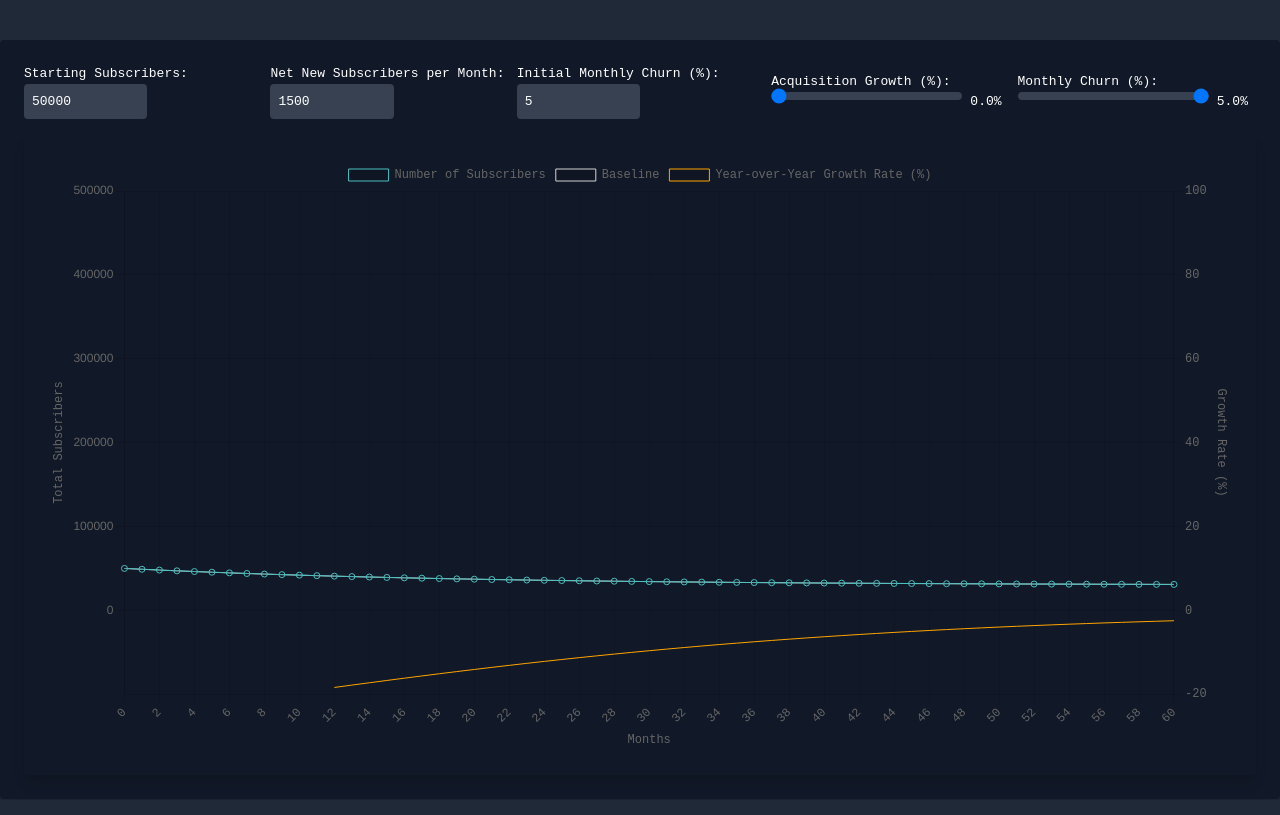
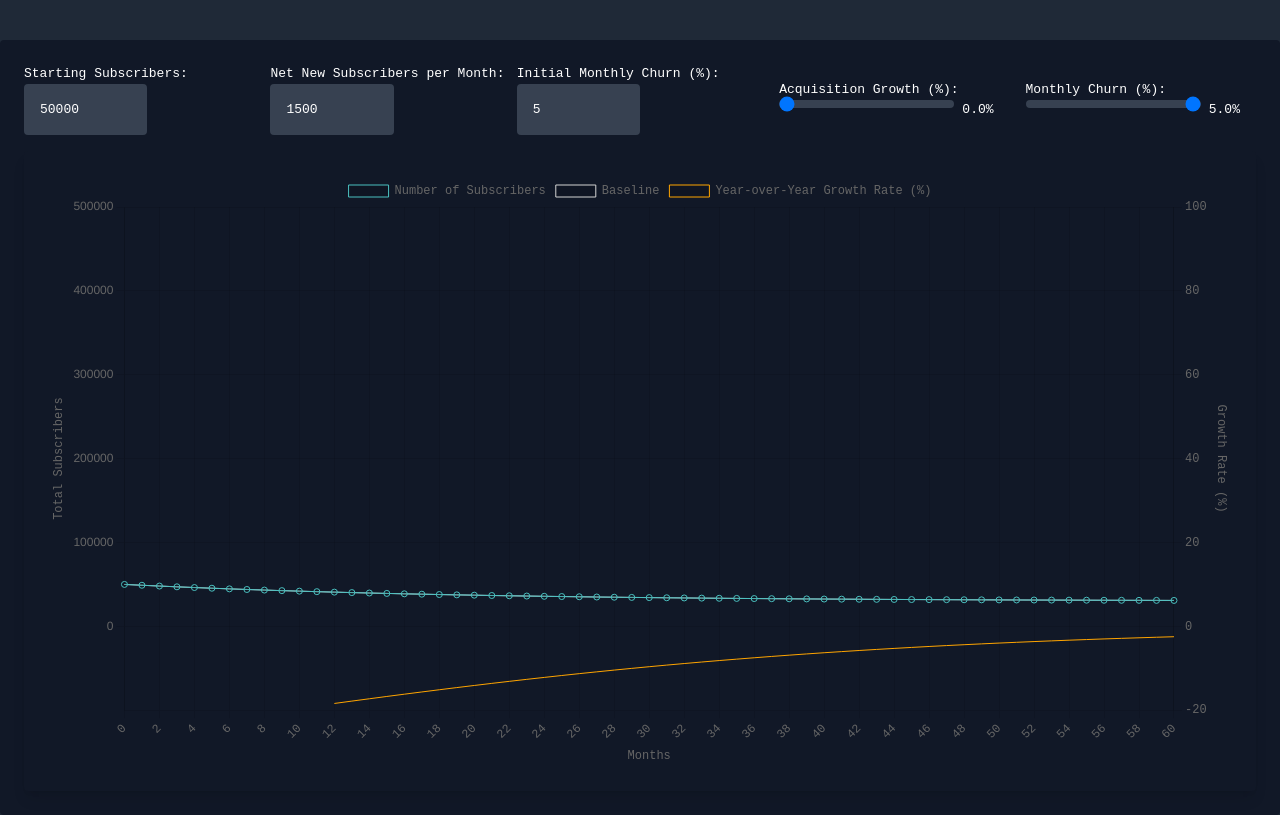
Before and after one commit to p3ob7o/saas-subscriber-simulation, a website: page public/index.html in a window 1280 px wide. Drawn offline with nearby package versions, Linux system fonts and the light colour scheme.

Commit message:
Increase padding for labels and input fields

```diff
--- a/public/index.html
+++ b/public/index.html
@@ -11,24 +11,24 @@
     <div class="flex w-1/1">
         <div class="flex flex-col w-1/5" px-2>
             <label>Starting Subscribers:</label>
-            <input type="number" step="1000" id="startingSubscribers" class="mb-2 bg-gray-700 text-white rounded p-2 w-1/2" value="50000" oninput="updateBaselineData(); updateChart();" />
+            <input type="number" step="1000" id="startingSubscribers" class="mb-2 bg-gray-700 text-white rounded p-4 w-1/2" value="50000" oninput="updateBaselineData(); updateChart();" />
         </div>
         <div class="flex flex-col w-1/5" px-2>
             <label>Net New Subscribers per Month:</label>
-            <input type="number" step="100" id="netNewSubscribers" class="mb-2 bg-gray-700 text-white rounded p-2  w-1/2" value="1500" oninput="updateBaselineData(); updateChart();" />
+            <input type="number" step="100" id="netNewSubscribers" class="mb-2 bg-gray-700 text-white rounded p-4  w-1/2" value="1500" oninput="updateBaselineData(); updateChart();" />
         </div>
         <div class="flex flex-col w-1/5" px-2>
             <label>Initial Monthly Churn (%):</label>
-            <input type="number" step="0.1" id="initialMonthlyChurn" class="mb-4 bg-gray-700 text-white rounded p-2  w-1/2" value="5" oninput="updateBaselineData(); updateChart();" />
+            <input type="number" step="0.1" id="initialMonthlyChurn" class="mb-4 bg-gray-700 text-white rounded p-4  w-1/2" value="5" oninput="updateBaselineData(); updateChart();" />
         </div>
-        <div class="flex flex-col p-2 w-1/5">
+        <div class="flex flex-col p-4 w-1/5">
             <label>Acquisition Growth (%):</label>
             <div class="flex">
                 <input type="range" class="slider bg-gray-700 appearance-none h-2 w-64 rounded-full" id="acquisitionGrowth" min="0" max="5" step="0.1" value="0" oninput="updateAcquisitionOutput(); updateChart();" />
                 <output class="ml-2" id="acquisitionOutput">0.0</output>%
             </div>
         </div>
-        <div class="flex flex-col p-2 w-1/5">
+        <div class="flex flex-col p-4 w-1/5">
             <label>Monthly Churn (%):</label>
             <div class="flex">
                 <input type="range" class="slider bg-gray-700 appearance-none h-2 w-64 rounded-full" id="churnReduction" min="0" max="5" step="0.1" value="5" oninput="updateChurnOutput(); updateChart();" />
```
Also changed, not shown: public/css/output.css.
